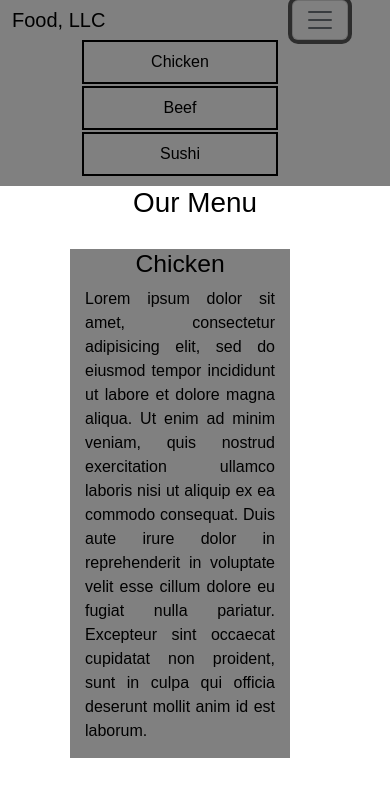
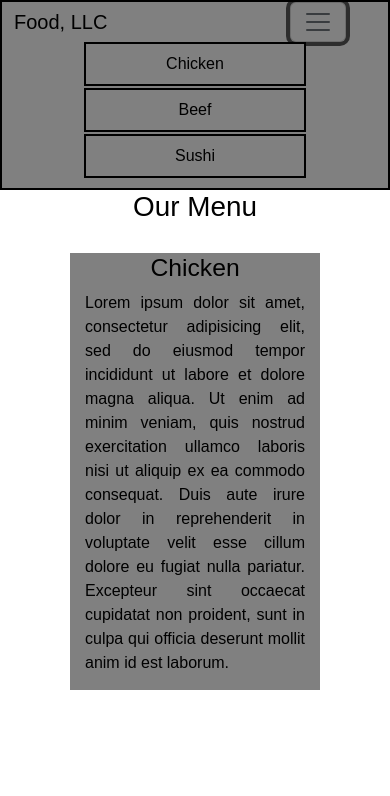
Before and after one commit to furkangurbuz5/coursera-module-3, a plain HTML site: page module-3-solution/index.html in a window 390 px wide. Both pictures are taken after a click on the button "Toggle navigation". Drawn offline with Linux system fonts and the light colour scheme.

Commit message:
complete2

```diff
--- a/module-3-solution/css/styles.css
+++ b/module-3-solution/css/styles.css
@@ -19,7 +19,7 @@ div{
 	text-align: center;
 	text-align: justify;
 	margin-left: 40px;
-	margin-right: 100px;
+	margin-right: 40px;
 }
 
 p{
@@ -28,13 +28,6 @@ p{
 	padding-bottom: 15px;
 }
 
-ul{
-
-}
-
-li{
-
-}
 
 /*HEADER*/
 #header-nav{
@@ -67,6 +60,7 @@ li{
 
 .navbar{
 	padding: 0px;
+	border: 2px solid black;
 }
 
 .navbar-toggler{
@@ -109,7 +103,7 @@ li{
 
 	div{
 		margin-left: 70px;
-		margin-right: 100px;
+		margin-right: 70px;
 	}
 
 
```
Also changed, not shown: module-3-solution/index.html (indentation only).
